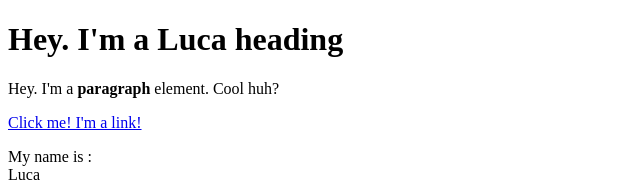
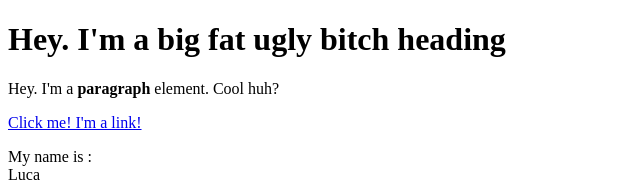
Before and after one commit to joshuahvs/cartoon-luca, a plain HTML site: page test.html in a window 1280 px wide. Shown: the top 182 px of the page, without its empty margins (0-640 px from the left). Drawn offline with Linux system fonts and the light colour scheme.

Commit message:
added big fat ugly bitch

```diff
--- a/test.html
+++ b/test.html
@@ -3,7 +3,7 @@
 <head>
     <title>Test Page</title>
 </head>
-<body><h1>Hey. I'm a Luca heading</h1>
+<body><h1>Hey. I'm a big fat ugly bitch heading</h1>
     <p>Hey. I'm a <b>paragraph</b> element. Cool huh?</p>
     <a href="https://google.com" target="_blank" title="Let's go to Google">Click me! I'm a link!</a>
     <p>My name is : <br>Luca</p>
```
